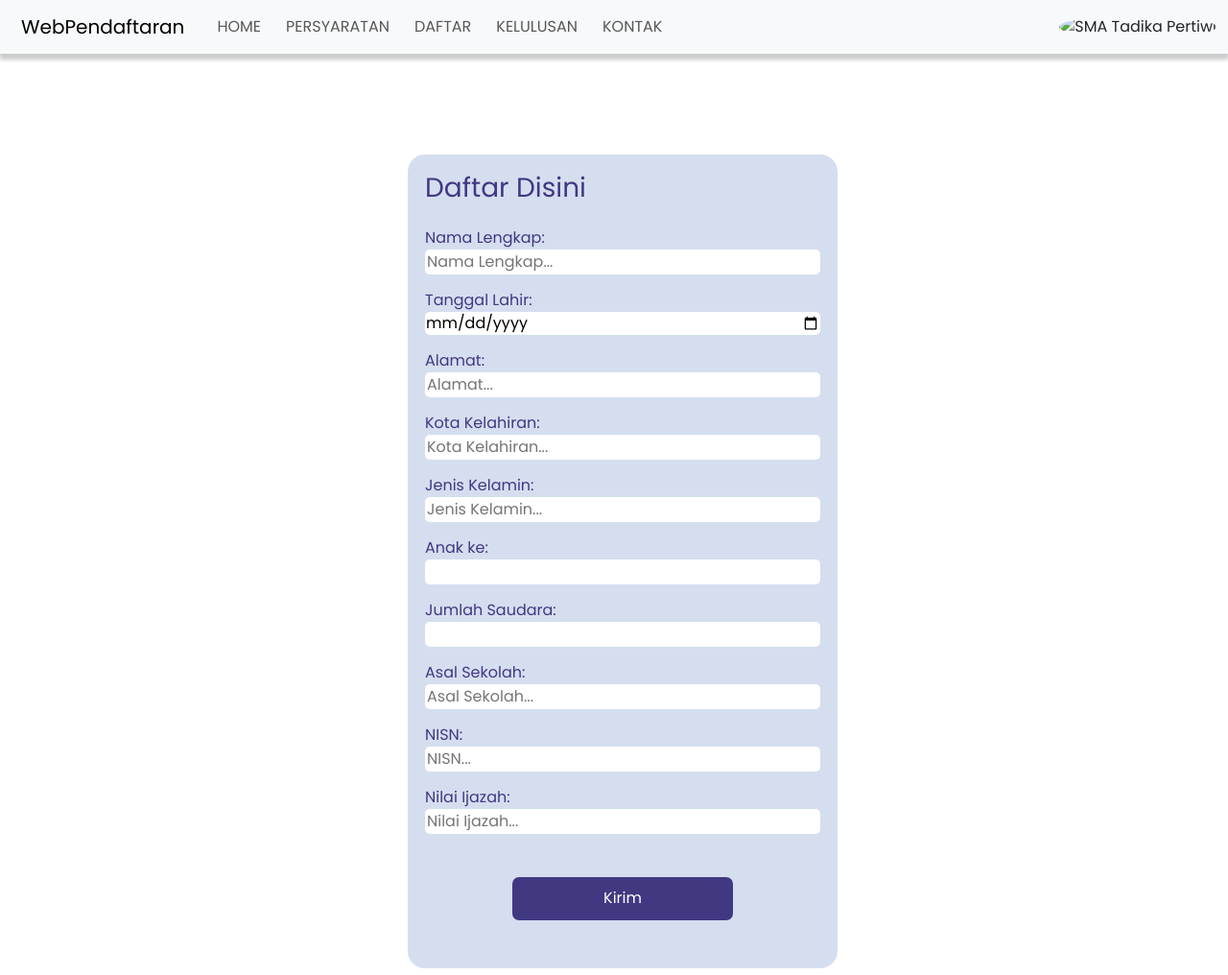
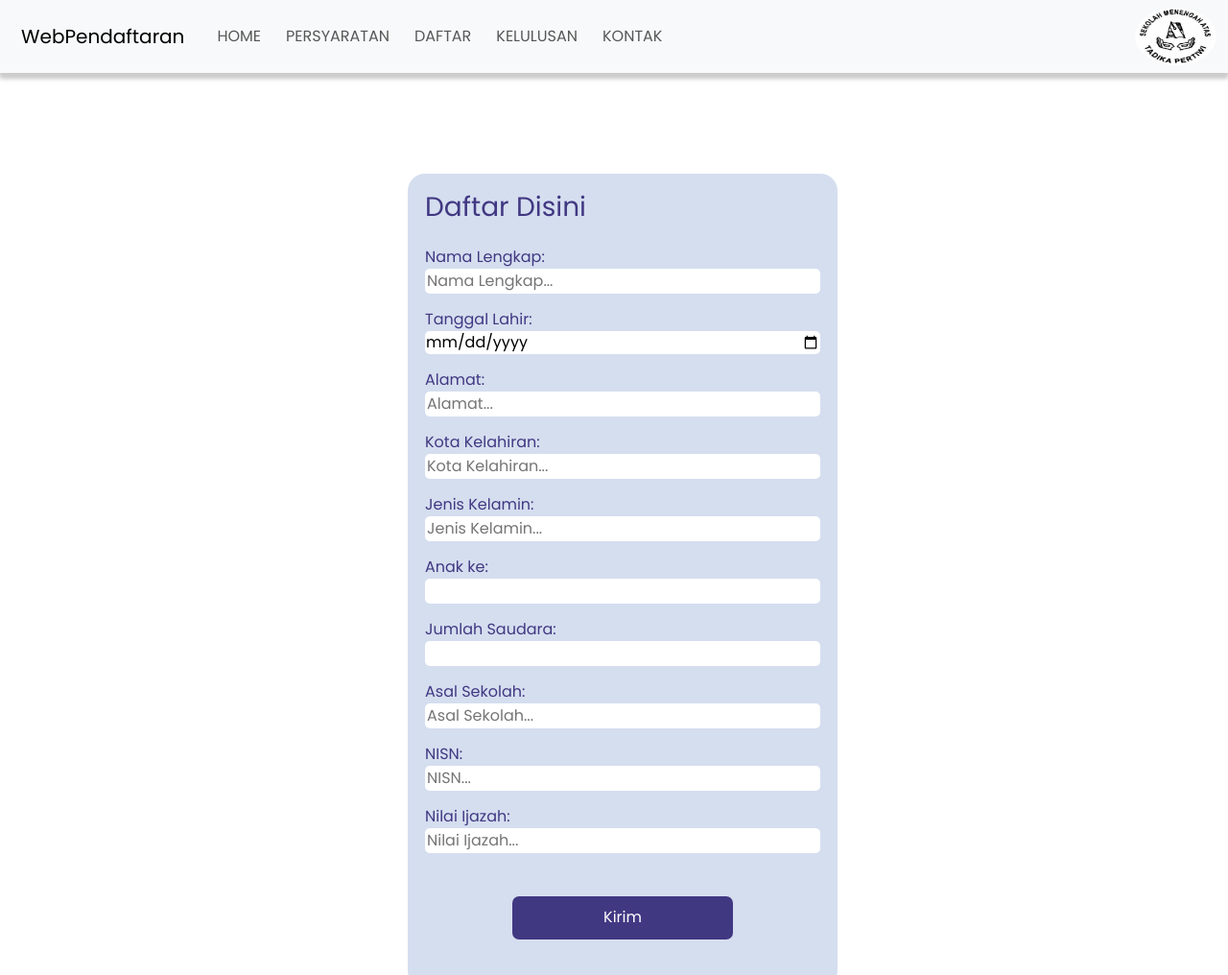
Before and after one commit to radityaadamn/webpendaftaran, a plain HTML site: page apply.html in a window 1280 px wide. Shown: the top 1016 px of the page at 96% size. Drawn offline with nearby package versions, Linux system fonts and the light colour scheme; files whose address does not match are found by name.

Commit message:
add logo on apply page

```diff
--- a/apply.html
+++ b/apply.html
@@ -41,7 +41,7 @@
                   </li>
                 </ul>
                 <div class="logo">
-                  <img src="logo-SMA-Tadika-Pertiwi.png" alt="SMA Tadika Pertiwi">
+                  <img src="/Apply/logo-SMA-Tadika-Pertiwi.png" alt="SMA Tadika Pertiwi">
                 </div>
               </div>
             </div>
```
